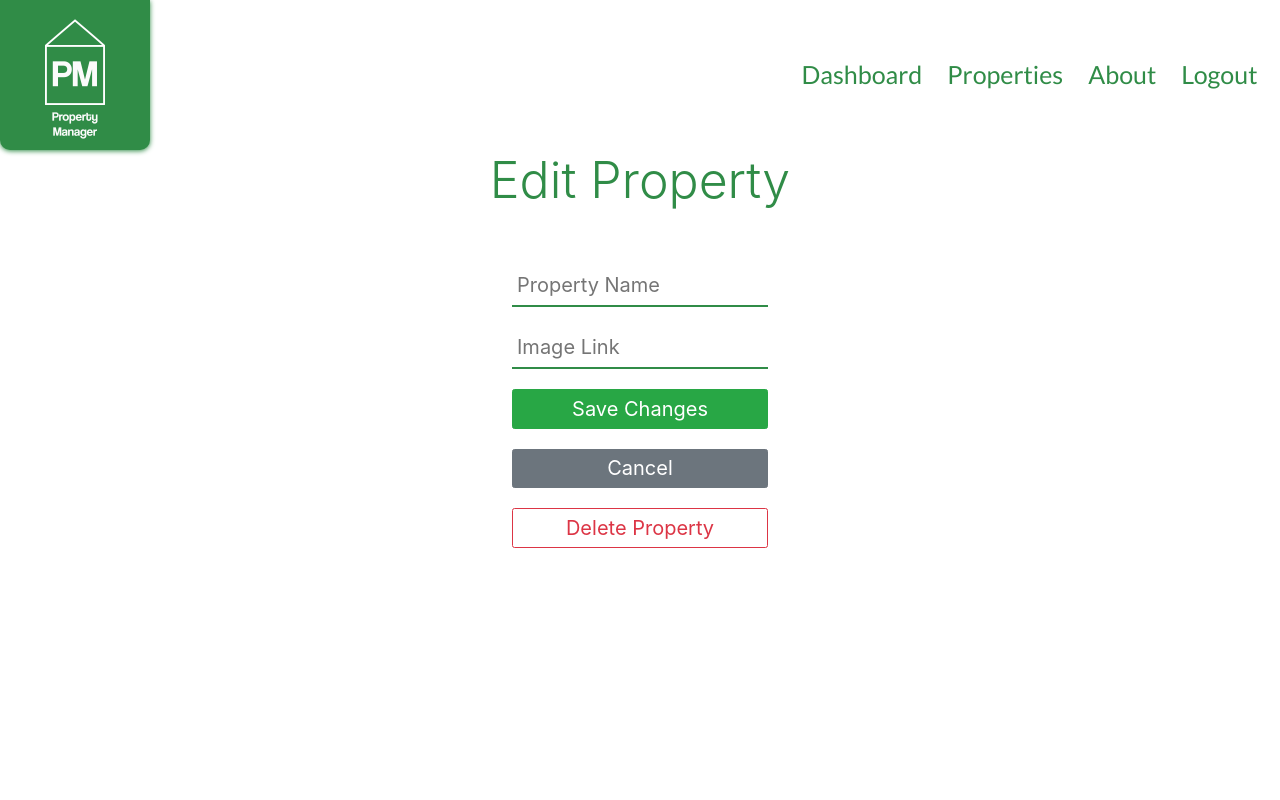
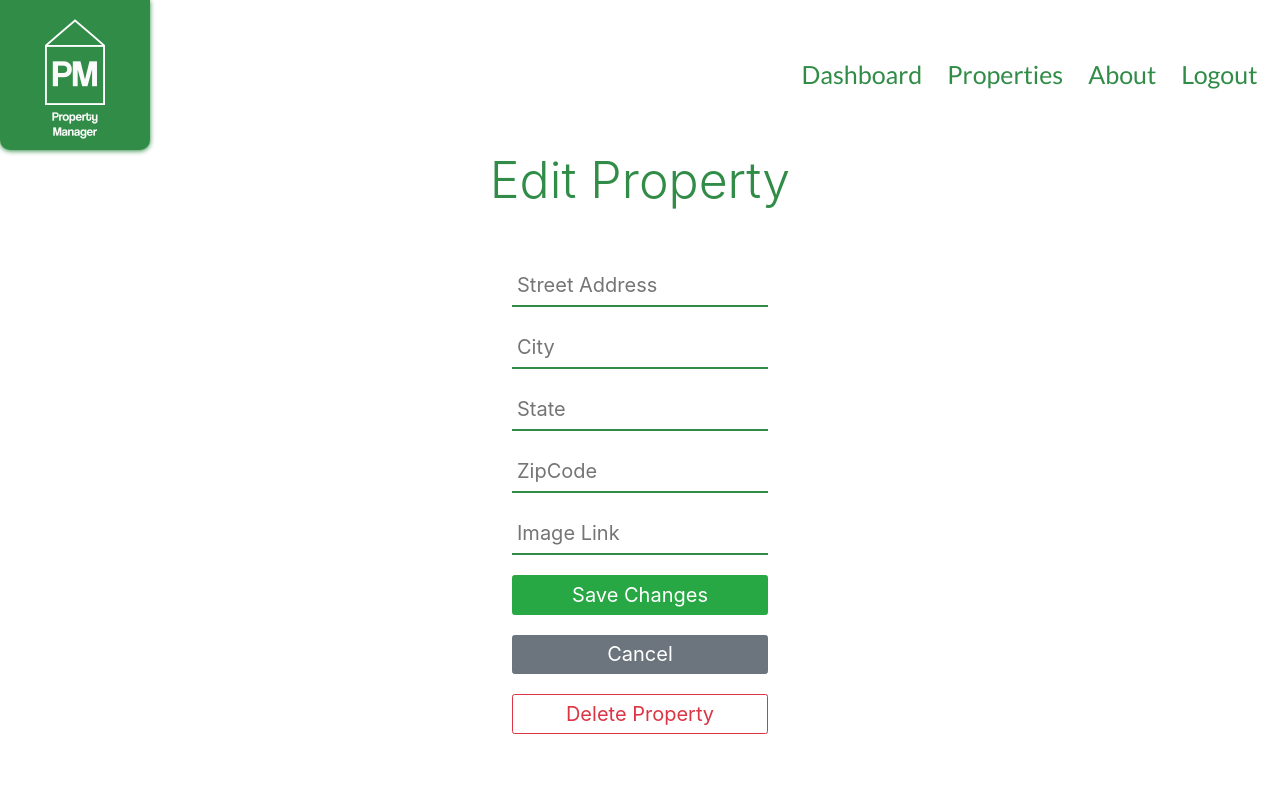
Before and after one commit to BloomTech-Labs/pt7-property-manager-fe, a React (Create React App) app: page /Manager/edit-property/1 in a window 1280 px wide. Shown: the top 800 px of the page. Built offline with nearby package versions, Linux system fonts and the light colour scheme; no server answers; sample sign-in values are in the browser's storage.

Commit message:
Removed errors and fixed routing issues

```diff
--- a/src/components/login/index.js
+++ b/src/components/login/index.js
@@ -28,8 +28,8 @@ const SignUp = (props) => {
 
     axios.post("https://property-manager-be.herokuapp.com/auth/login", register)
     .then(res=>{
-	    console.log(res.data.user);
-      console.log(res.data.token);
+		//console.log(res.data.user);
+      //console.log(res.data.token);
       sessionStorage.clear();
       sessionStorage.setItem('token', res.data.token);
       sessionStorage.setItem('userID', res.data.user.id);
@@ -44,7 +44,7 @@ const SignUp = (props) => {
 		 res.data.user
 	 );
       props.history.push('/dashboard');
-      console.log(res.data)
+      //console.log(res.data)
     })
       .catch(err=>{
       console.error("provide right credentials",err);
--- a/src/components/manager/PropertyCard.js
+++ b/src/components/manager/PropertyCard.js
@@ -8,17 +8,17 @@ export default function PropertyCard(props){
     axios
       .get(`https://property-manager-be.herokuapp.com/users/${manager.id}`)
       .then(res => {
-        console.log(res.data);
+        //console.log(res.data);
         setManager(res.data);
       })
       .catch(err => {
         console.error(err);
         });
-  }, [manager.id]);
+  }, []);
 
   return(
     <div style={{minHeight:"30vh",margin:"20px", display:"flex", flexDirection:'column', alignItems:'center', justifyContent:'space-evenly'}}>
-      <h3>{property.name}</h3>
+      <h3>{property.address} in {property.city+", "+property.state}</h3>
       <img src={property.img} alt="Insert location into Property Table to display"/>
     </div>
   )
--- a/src/components/manager/all.js
+++ b/src/components/manager/all.js
@@ -9,7 +9,7 @@ function Managers() {
     Axios
       .get('https://property-manager-be.herokuapp.com/users')
       .then((res) => {
-        console.log(res)
+        //console.log(res)
         setManagers(res.data.users)
       })
       .catch((err) => console.log(err))
--- a/src/components/manager/index.js
+++ b/src/components/manager/index.js
@@ -28,9 +28,9 @@ export default function UserPage(props) {
 		//console.log(e.target.nextSibling.classList);
 
 	}
-
 	const [properties, setProperties] = useState([]);
 	useEffect(() => {
+		if(user.role==='Manager'){
 			axiosWithAuth()
 				.get(`/properties/manager/${sessionStorage.getItem('userID')}`)
 				.then(res => {
@@ -40,6 +40,7 @@ export default function UserPage(props) {
 				.catch(err => {
 					console.error(err);
 				});
+		}
 	}, []);
 if(user.role==='Renter'){
 	return(
--- a/src/components/manager/manager.js
+++ b/src/components/manager/manager.js
@@ -13,7 +13,7 @@ function Manager(props){
         axiosWithAuth()
           .get(`/properties/manager/${props.match.params.manager_id}`)
           .then(res => {
-            console.log(res.data);
+            //console.log(res.data);
 			setManager(res.data.user);
 			 setProperties(res.data.properties);
       });
--- a/src/components/properties/Property.js
+++ b/src/components/properties/Property.js
@@ -9,7 +9,7 @@ export default function Property(props){
     axiosWithAuth()
       .get(`/properties/${props.match.params.property_id}`)
       .then(res => {
-        console.log(res.data.property);
+        //console.log(res.data.property);
         setProperty(res.data.property);
 
             axiosWithAuth()
@@ -17,7 +17,7 @@ export default function Property(props){
                 `/users/${res.data.property.manager_id}`
               )
               .then(res => {
-                console.log(res.data.user);
+                //console.log(res.data.user);
 				      setManager(res.data.user);
               })
               .catch(err => {
@@ -30,7 +30,7 @@ export default function Property(props){
   }, [props.match.params.property_id]);
   return (
     <div className="main-content">
-      <h2>{property.name}</h2>
+      <h2>{property.address}<br/>{property.city+","+property.state+" "+property.zip}</h2>
       <img
         src={property.img}
         alt="Insert into Property Table to display"
--- a/src/components/properties/PropertyCard.js
+++ b/src/components/properties/PropertyCard.js
@@ -4,23 +4,23 @@ import axios from "axios";
 
 export default function PropertyCard(props){
   let {property}=props;
-  console.log(property);
+  //console.log(property);
   const [manager, setManager]=useState({id:property.manager_id});
   useEffect(() => {
 	 axios
       .get(`https://property-manager-be.herokuapp.com/users/${manager.id}`)
 	  .then(res => {
-        // console.log(res.data);
+		 //console.log(res.data);
 		setManager(res.data);
 	  })
 	  .catch(err => {
 		console.error(err);
 		});
-  }, [manager.id]);
+  }, []);
 
   return(
     <div style={{minHeight:"30vh",margin:"20px"}}>
-      <h3 style={{fontSize:"3rem"}}>{property.name}</h3>
+      <h3 style={{fontSize:"3rem"}}>{property.address}</h3>
       <p style={{fontSize:"2rem"}}>Managed by <Link to={`/manager/${property.manager_id}`}> {property.firstName+" "+property.lastName}</Link> </p>
       <img src={property.img} alt="Insert into Property Table to display"/>
     </div>
--- a/src/components/properties/addProperty.js
+++ b/src/components/properties/addProperty.js
@@ -7,10 +7,13 @@ export default function AddProperty(props) {
 	let postProperty=(e)=>{
         e.preventDefault();
         //console.log(e.target.parentNode.childNodes);
-        let name=e.target.parentNode.childNodes[0].value;
-        let img=e.target.parentNode.childNodes[1].value;
+        let address=e.target.parentNode.childNodes[0].value;
+        let city=e.target.parentNode.childNodes[1].value;
+        let state=e.target.parentNode.childNodes[2].value;
+        let zip=e.target.parentNode.childNodes[3].value;
+        let img=e.target.parentNode.childNodes[4].value;
         //console.log(name, img);
-        let postProperty={name:name, img:img, manager_id:sessionStorage.getItem('userID')};
+        let postProperty={address:address, city:city, state:state, zip:zip, img:img, manager_id:sessionStorage.getItem('userID')};
 		//console.log(sessionStorage);
 		//console.log(postProperty);
 		//axios
@@ -28,7 +31,10 @@ export default function AddProperty(props) {
     <div className="main-content">
         <h2>Add Property</h2>
       <form className="addPropForm">
-          <input type="text" required placeholder="Property Name" name="name" />
+          <input type="text" required placeholder="Street Address" name="address" />
+          <input type="text" required placeholder="City" name="city" />
+          <input type="text" required placeholder="State" name="state" />
+          <input type="text" required placeholder="ZipCode" name="zip" />
           <input type="text" placeholder="Image Link" name="img" />
           <Button color="success" type="submit" onClick={(e)=>postProperty(e)}>Add Property</Button>
       </form>
--- a/src/components/properties/editProperty.js
+++ b/src/components/properties/editProperty.js
@@ -4,7 +4,7 @@ import "./editProperty.scss";
 import {Button} from "reactstrap";
 import {Link} from "react-router-dom";
 export default function EditProperty(props) {
-	const [property, setProperty]=useState({name:"", img:""});
+	const [property, setProperty]=useState({address:"", city:"", state:"", zip:"", img:""});
 	useEffect(()=>{
 		axiosWithAuth()
 			.get(`/properties/${props.match.params.propertyId}`)
@@ -19,8 +19,14 @@ export default function EditProperty(props) {
 	const onChange=(e)=>{
 		e.preventDefault();
 		//console.log(e.target.value);
-		if(e.target.name==='name'){
-			setProperty({name:e.target.value});
+		if(e.target.name==='address'){
+			setProperty({address:e.target.value});
+		}else if(e.target.name==='city'){
+			setProperty({city:e.target.value});
+		}else if(e.target.name==='state'){
+			setProperty({state:e.target.value});
+		}else if(e.target.name==='zip'){
+			setProperty({zip:e.target.value});
 		}else if(e.target.name==='img'){
 			setProperty({img:e.target.value});
 		}
@@ -38,10 +44,13 @@ export default function EditProperty(props) {
 	const putProperty=(e)=>{
 		e.preventDefault();
 		//console.log(e.target.parentNode.childNodes);
-		let name=e.target.parentNode.childNodes[0].value;
-		let img=e.target.parentNode.childNodes[1].value;
+        let address=e.target.parentNode.childNodes[0].value;
+        let city=e.target.parentNode.childNodes[1].value;
+        let state=e.target.parentNode.childNodes[2].value;
+        let zip=e.target.parentNode.childNodes[3].value;
+		let img=e.target.parentNode.childNodes[4].value;
 		//console.log(name, img);
-		let putProperty={name:name, img:img, manager_id:sessionStorage.getItem('userID')};
+		let putProperty={address:address, city:city, state:state, zip:zip, img:img, manager_id:sessionStorage.getItem('userID')};
 		//console.log(sessionStorage);
 		//console.log(putProperty);
 		axiosWithAuth()
@@ -58,10 +67,12 @@ export default function EditProperty(props) {
 		<div className="main-content">
 			<h2>Edit Property</h2>
 			<form className="editPropForm">
-				<input type="text" required onChange={onChange}
-					placeholder="Property Name" value={property.name} name="name" />
-				<input type="text" onChange={onChange}
-					placeholder="Image Link" value={property.img} name="img" />
+				<input type="text" required onChange={onChange} placeholder="Street Address" value={property.address} name="address" />
+				<input type="text" required onChange={onChange} placeholder="City" name="city" value={property.city} />
+				<input type="text" required onChange={onChange} placeholder="State" name="state" value={property.state} />
+				<input type="text" required onChange={onChange} placeholder="ZipCode" name="zip" value={property.zip} />
+				<input type="text" onChange={onChange}placeholder="Image Link" value={property.img} name="img" />
+
 				<Button color="success" type="submit" onClick={(e)=>putProperty(e)}>Save Changes</Button>
 				<Link to="/dashboard"><Button color="secondary" type="reset">Cancel</Button></Link>
 			<Button outline color="danger"
--- a/src/components/properties/index.js
+++ b/src/components/properties/index.js
@@ -10,7 +10,7 @@ export default function Properties() {
     axios
       .get("https://property-manager-be.herokuapp.com/properties")
       .then(res => {
-        // console.log(res.data.properties);
+		 //console.log(res.data.properties);
         setProperties(res.data.properties);
       })
       .catch(err => {
```
Also changed, not shown: src/components/settings/settings.js (+8 -8 lines). Lines whose indentation alone changed are shown as unchanged.
